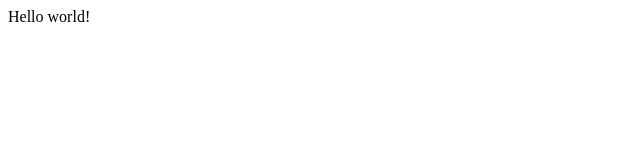
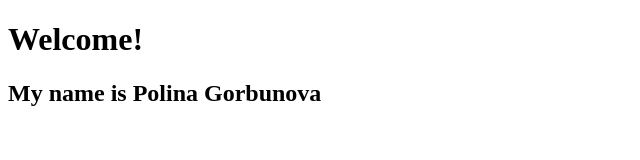
Before and after one commit to polina-g/portfolio, a Gatsby site: page / in a window 1280 px wide. Shown: the whole page, without its empty margins (0-640 px from the left). Built offline with nearby package versions, Linux system fonts and the light colour scheme; Gatsby itself is replaced by a stand-in of ours.

Commit message:
initial commit

```diff
--- a/src/pages/index.js
+++ b/src/pages/index.js
@@ -1,5 +1,12 @@
 import React from "react"
 
-export default function Home() {
-  return <div>Hello world!</div>
-}
+const HomePage = () => {
+  return(
+    <div>
+      <h1>Welcome!</h1>
+      <h2>My name is Polina Gorbunova</h2>
+    </div>
+  );
+};
+
+export default HomePage;
```
